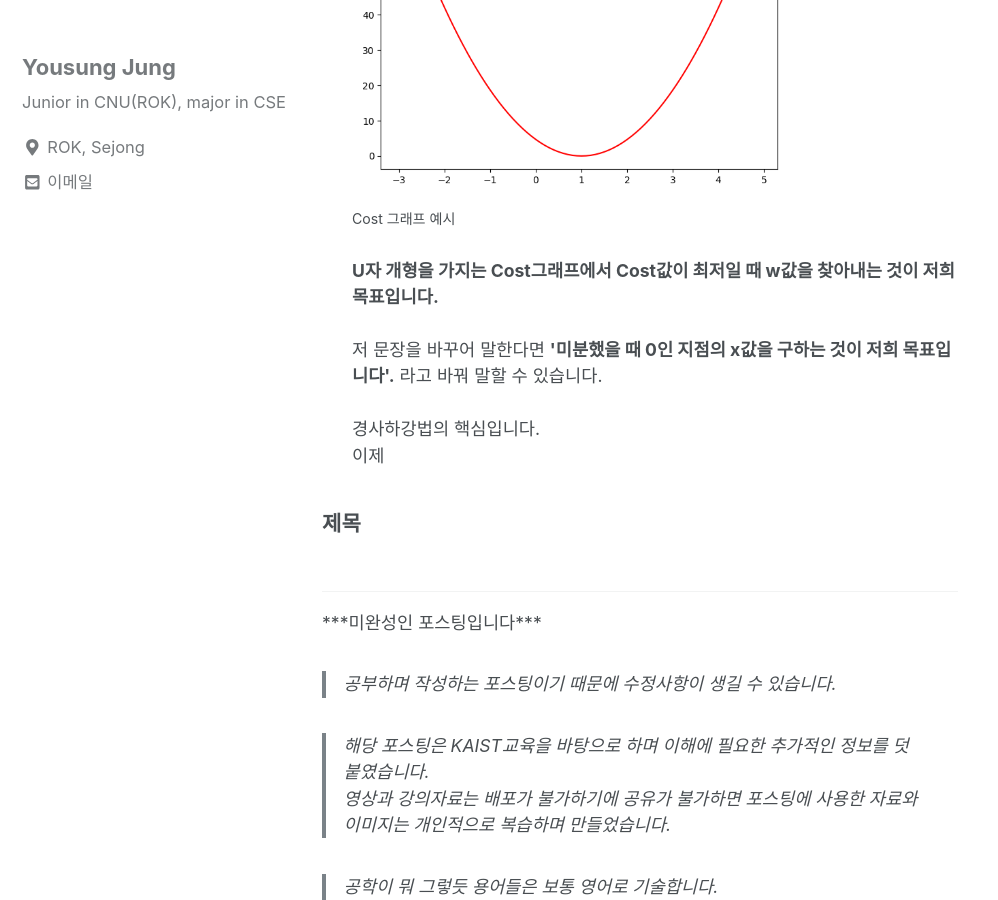
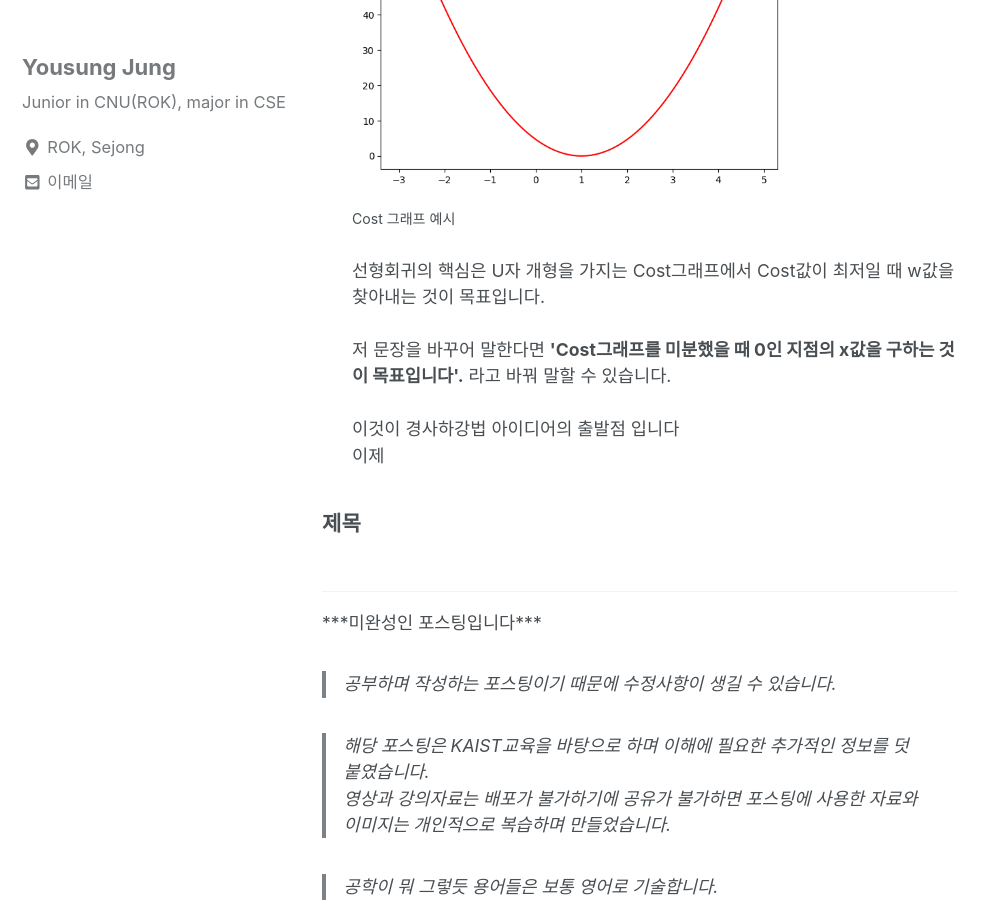
Before and after one commit to can019/can019.github.io, a Jekyll site: the page built from _posts/2020-08-18-MachineLearning-AI-3.md, in a window 1280 px wide and 900 px high, scrolled down 808 px. Shown: the whole window, without its empty margins (0-998 px from the left). Built offline with Jekyll 4.4.1, drawn with Linux system fonts in a browser that asks for light colours; nearby versions of some CDN libraries.

Commit message:
modified

```diff
--- a/_posts/2020-08-18-MachineLearning-AI-3.md
+++ b/_posts/2020-08-18-MachineLearning-AI-3.md
@@ -16,9 +16,9 @@ categories: MachineLearning DataAnalyze
        쉽게 설명하기 위해 Cost그래프를 통해 설명하겠습니다.<br/><br/>
        <img src="/assets/photos/20200820_3.png" width="450"><br/>
         <span style = "font-size : 0.8em">Cost 그래프 예시</span><br/><br/>
-         <b>U자 개형을 가지는 Cost그래프에서 Cost값이 최저일 때 w값을 찾아내는 것이 저희 목표입니다.</b><br/><br/>
-         저 문장을 바꾸어 말한다면 <b>'미분했을 때 0인 지점의 x값을 구하는 것이 저희 목표입니다'.</b> 라고 바꿔 말할 수 있습니다.<br/><br/>
-         경사하강법의 핵심입니다.<br/>
+         선형회귀의 핵심은 U자 개형을 가지는 Cost그래프에서 Cost값이 최저일 때 w값을 찾아내는 것이 목표입니다.<br/><br/>
+         저 문장을 바꾸어 말한다면 <b>'Cost그래프를 미분했을 때 0인 지점의 x값을 구하는 것이 목표입니다'.</b> 라고 바꿔 말할 수 있습니다.<br/><br/>
+         이것이 경사하강법 아이디어의 출발점 입니다<br/>
 
 
 
```
